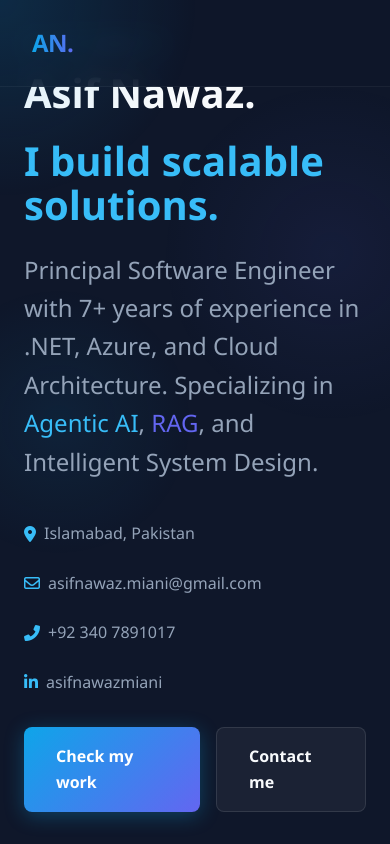
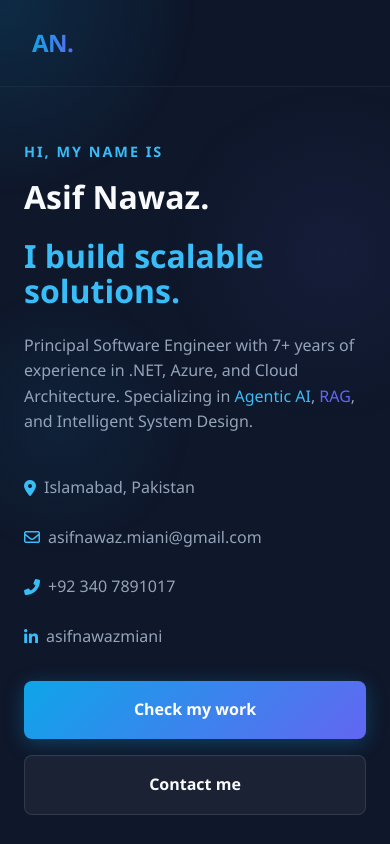
Before and after one commit to Asifnawazmiani/resume, a plain HTML site: page index.html in a window 390 px wide. Shown: the top 844 px of the page. Drawn offline with Linux system fonts and the light colour scheme.

Commit message:
Fixed UI Changes

```diff
--- a/index.html
+++ b/index.html
@@ -509,7 +509,12 @@
         @media (max-width: 768px) {
             h1 { font-size: 2.5rem; }
             section { padding: 4rem 1.5rem; }
-            header { padding: 0 1.5rem; }
+            header {
+                padding: 140px 1.5rem 4rem 1.5rem; /* Increased top padding to clear nav */
+                display: block; /* Remove flex centering */
+                min-height: auto; /* Allow content to dictate height */
+                height: auto;
+            }
             .nav-links { display: none; }
 
             .hero-contact-info {
@@ -525,6 +530,35 @@
             .project-header i {
                 font-size: 1.25rem;
             }
+        }
+
+        @media (max-width: 480px) {
+            h1 { font-size: 2rem; }
+            .hero-subtitle { font-size: 1rem; }
+
+            .cta-group {
+                flex-direction: column;
+                width: 100%;
+            }
+
+            .btn {
+                width: 100%;
+                justify-content: center;
+            }
+
+            .hero-contact-info {
+                word-break: break-all; /* Ensure long emails don't overflow */
+            }
+
+            .contact-card {
+                min-width: 100%; /* Full width cards on small screens */
+            }
+        }
+    </style>
+    <style>
+        /* Fix for scroll positioning with fixed header */
+        html {
+            scroll-padding-top: 100px;
         }
     </style>
 </head>
```
